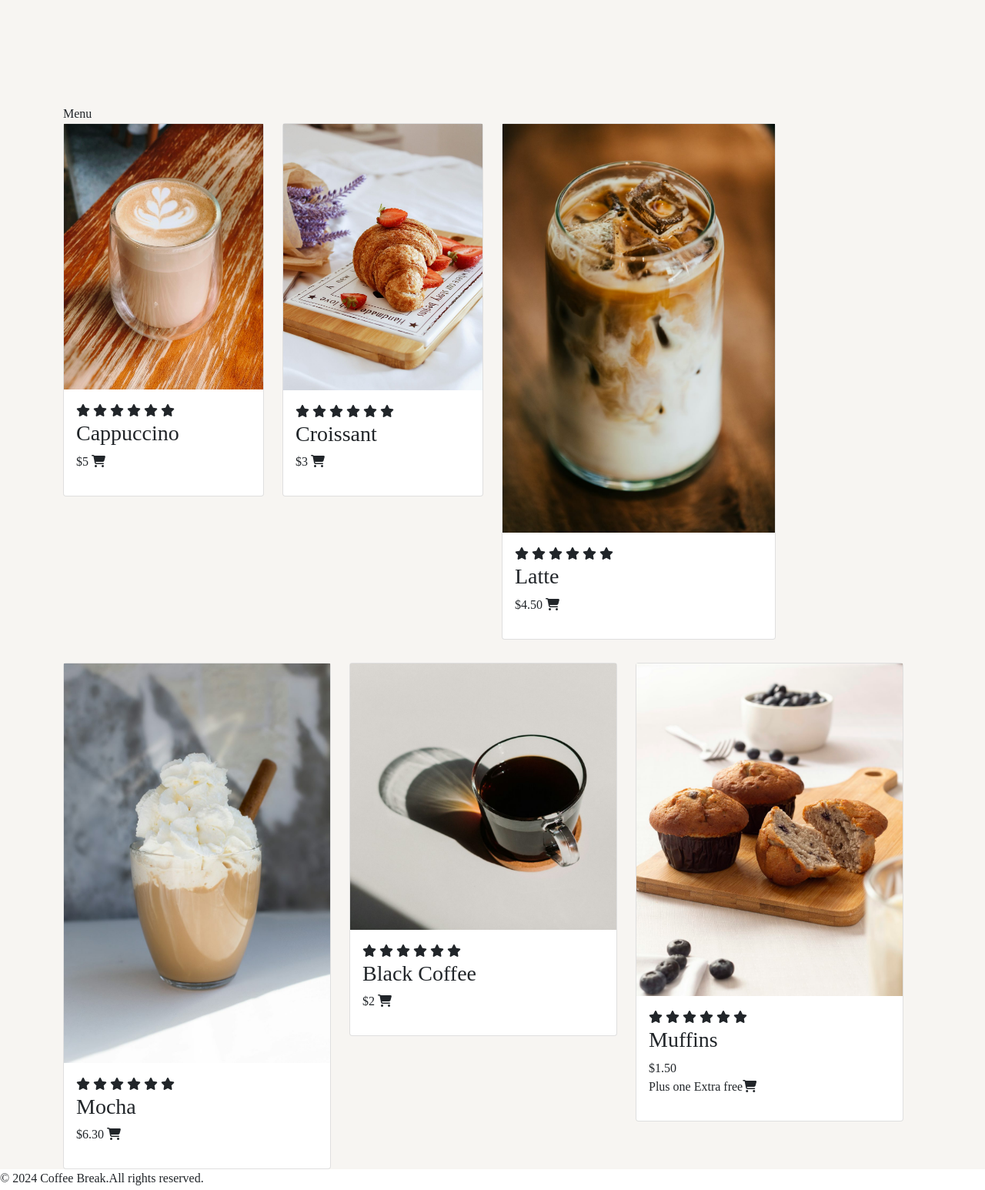
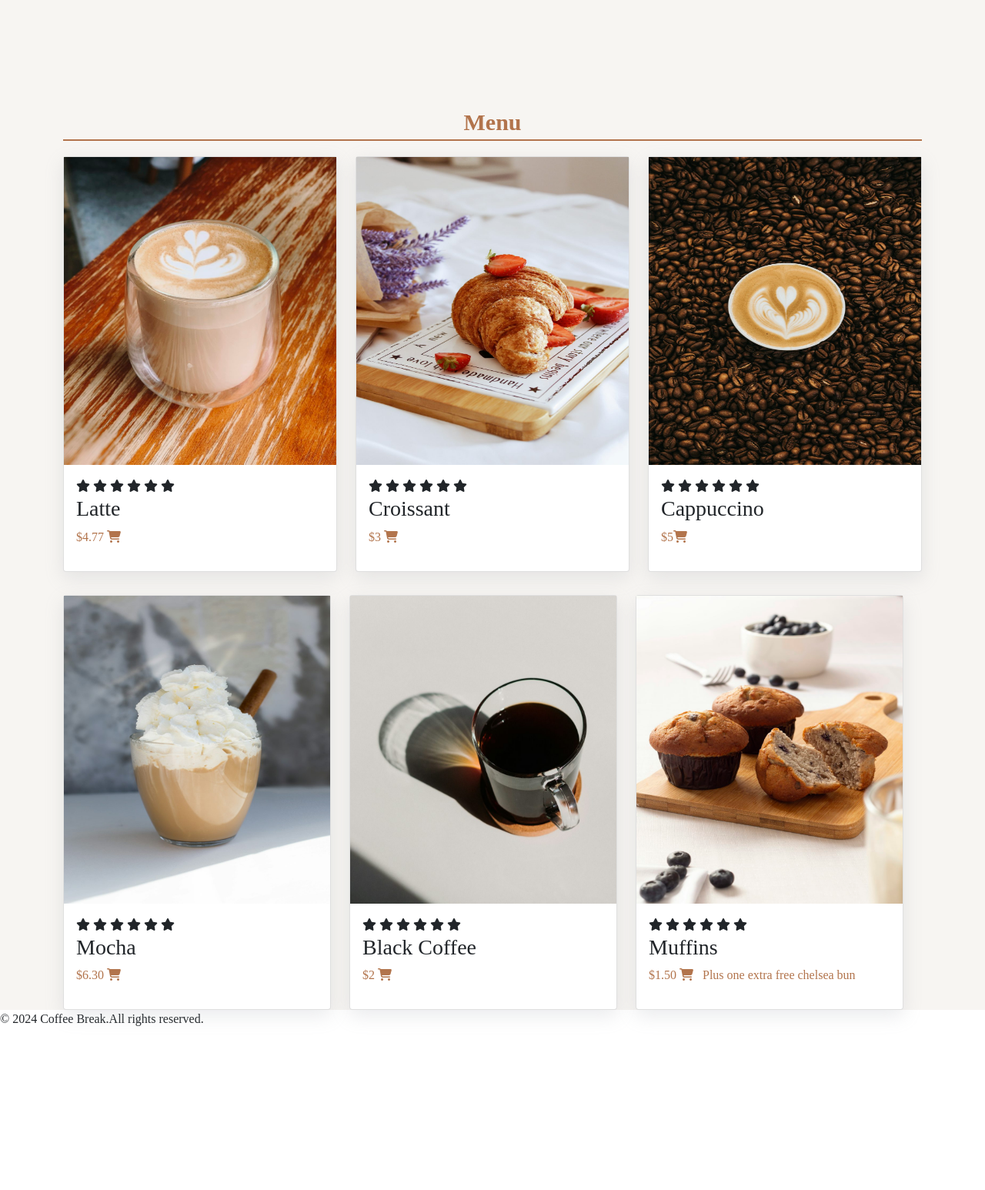
Before and after one commit to teiltree-co-zw/Coffee-break-shop, a plain HTML site: page coffe.html in a window 1280 px wide. Shown: the part 2040-3586 px from the top of the page at 77% size. After the commit the page ends 3392 px from the top, so only its background shows below. Drawn offline with nearby package versions, Linux system fonts and the light colour scheme.

Commit message:
Changes to the menu page

```diff
--- a/coffe.html
+++ b/coffe.html
@@ -187,9 +187,9 @@
 
             <div class="row">
 
-              <div class="col-md-3 py-3 py-md-0">
+              <div class="col-md-4">
                 <div class="card">
-                  <img src="./images/menu-cappuccino.jpeg" alt="">
+                  <img src="./images/menu-cappuccino.jpeg" alt="Imagine 1">
 
                   <div class="card-body">
                     <div class="fa fa  fa-star  text-center">
@@ -201,8 +201,8 @@
 
                     </div>
 
-                    <h3>Cappuccino</h3>
-                    <p>$5  <span class="fa-solid fa-cart-shopping"></span></p>
+                    <h3>Latte</h3>
+                    <p>$4.77  <span class="fa-solid fa-cart-shopping"></span></p>
 
 
                 </div>
@@ -210,9 +210,9 @@
             </div>
 
 
-                <div class="col-md-3 py-3 py-md-0">
+                <div class="col-md-4">
                 <div class="card">
-                  <img src="./images/Croissants1.jpeg" alt="">
+                  <img src="./images/Croissants1.jpeg" alt="Imagine 2">
 
                   <div class="card-body">
                     <div class="fa  fa  fa-star  text-center">
@@ -232,9 +232,9 @@
               </div>
             </div>
 
-             <div class="col-md-4 py-3 py-md-0">
+                <div class="col-md-4">
                 <div class="card">
-                  <img src="./images/Latte.jpeg" alt="">
+                  <img src="./imageS/capp.jpeg" alt="">
 
                   <div class="card-body">
                     <div class="fa  fa  fa-star  text-center">
@@ -246,17 +246,19 @@
 
                     </div>
 
-                    <h3>Latte</h3>
-                    <p>$4.50  <span class="fa-solid fa-cart-shopping"></span></p>
+                    <h3>Cappuccino</h3>
+                    <p>$5<span class="fa-solid fa-cart-shopping"></span></p>
 
 
-                    </div>
-                 </div>
-               </div>
+                </div>
+              </div>
+            </div>
+
+
 
 
              <div class="row" style="margin-top: 30px;">
-            <div class="col-md-4 py-3 py-md-0">
+            <div class="col-md-4">
                 <div class="card">
                   <img src="./images/Mocha.jpeg" alt="">
 
@@ -271,14 +273,14 @@
                     </div>
 
                     <h3>Mocha</h3>
-                    <p>$6.30 <span class="fa-solid fa-cart-shopping"></span></p>
+                    <p>$6.30    <span class="fa-solid  fa-cart-shopping"></span></p>
 
 
                 </div>
               </div>
             </div>
 
-                  <div class="col-md-4 py-3 py-md-0">
+                  <div class="col-md-4">
                 <div class="card">
                   <img src="./images/Black Coffee.jpeg" alt="">
 
@@ -301,7 +303,7 @@
             </div>
 
 
-             <div class="col-md-4 py-3 py-md-0">
+             <div class="col-md-4">
                 <div class="card">
                   <img src="./images/Muffins.jpeg" alt="">
 
@@ -316,7 +318,7 @@
                     </div>
 
                     <h3>Muffins</h3>
-                    <p>$1.50  <br>Plus one Extra free<span class="fa-solid fa-cart-shopping"></span></p>
+                    <p>$1.50  <span class="fa-solid fa-cart-shopping"></span> &#160  Plus one extra free chelsea bun</p>
 
 
                 </div>
--- a/style.css
+++ b/style.css
@@ -226,3 +226,48 @@ html ::-webkit-scrollbar{
 #top-cards .card:hover{
     transform: translateY(-10px);
 }
+
+
+/* top cards end*/
+
+
+
+
+
+
+
+
+/* menu start */
+#menu{
+    width:100%;
+}
+.heading3{
+    text-align: center;
+    font-size: 30px;
+    color: #b2744c;
+    font-weight: bold;
+    border-bottom: 2px solid #b2744c;
+}
+
+
+#container2{
+    margin-top: 20px;
+
+}
+#menu .card{
+    box-shadow: rgba(149,157,165,0.2)0px 8px 24px;
+}
+#menu .card img{
+    width: 100%;
+    height: 400px;
+}
+
+#menu .card img1{
+    width: 100%;
+    height: 400px;
+}
+#menu .card p{
+    color: #b2744c;
+
+}
+/* menu end */
```
Also changed, not shown: images/capp.jpeg (added), images/photo-1572442388796-11668a67e53d.jpeg (added).
